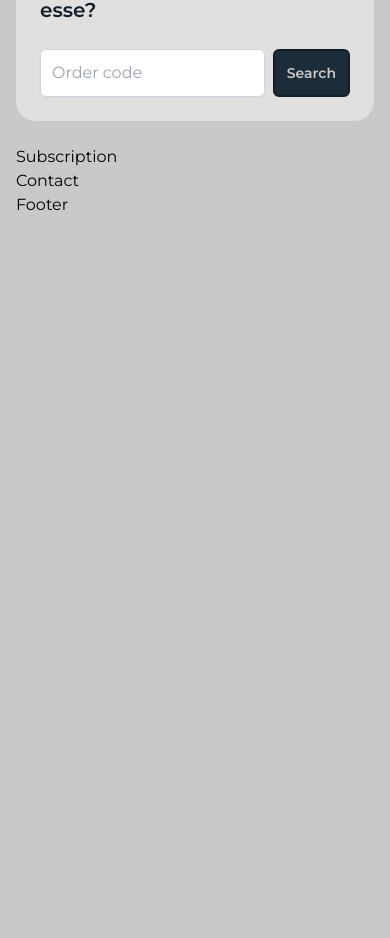
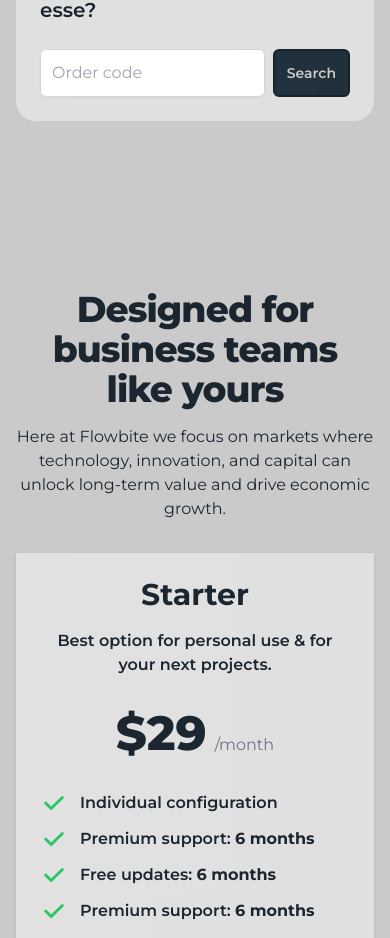
Before and after one commit to AlinOrobet/transport-exchange-usv, a Next.js app: page / in a window 390 px wide. Shown: the part 2913-3851 px from the top of the page. Before the commit the page ends 3130 px from the top, so only its background shows below. Built offline with nearby package versions, Linux system fonts and the light colour scheme; no server answers; the database is empty.

Commit message:
Subscription section & motion for previous sections

```diff
--- a/app/(site)/components/features/Business.tsx
+++ b/app/(site)/components/features/Business.tsx
@@ -5,12 +5,23 @@ import {AiFillStar} from "react-icons/ai";
 import {BsShieldFillCheck, BsFillSendFill} from "react-icons/bs";
 import FeaturesCard from "./FeaturesCard";
 import Button from "@/app/components/Button";
+import {motion} from "framer-motion";
 const Business = () => {
   const registerModal = useRegisterModal();
 
   return (
     <div className="flex flex-col py-6 lg:items-center lg:justify-around lg:flex-row">
-      <div className="flex flex-col">
+      <motion.div
+        initial={{opacity: 0, x: -50}}
+        animate={{
+          opacity: 1,
+          x: 0,
+          transition: {
+            duration: 1,
+          },
+        }}
+        className="flex flex-col"
+      >
         <h2 className="text-4xl tracking-tight font-extrabold leading-[40px] lg:leading-[50px]">
           Lorem ipsum dolor, <br className="hidden sm:block" /> sit amet consectetur adipisicing.
         </h2>
@@ -20,7 +31,7 @@ const Business = () => {
           praesentium ea vel tempore debitis qui soluta unde dolor.
         </p>
         <Button onClick={() => registerModal.onOpen()}>Start now</Button>
-      </div>
+      </motion.div>
       <div className="w-full lg:w-[75vh]">
         {features.map((feature) => (
           <FeaturesCard
--- a/app/(site)/components/features/FeaturesCard.tsx
+++ b/app/(site)/components/features/FeaturesCard.tsx
@@ -11,8 +11,16 @@ interface FeaturesCardProps {
 const FeaturesCard: React.FC<FeaturesCardProps> = ({icon: Icon, title, content}) => {
   return (
     <motion.div
-      whileHover={{y: -5, x: -5}}
+      whileHover={{y: -3, x: -3}}
       whileTap={{scale: 0.9}}
+      initial={{opacity: 0, x: 50}}
+      animate={{
+        opacity: 1,
+        x: 0,
+        transition: {
+          duration: 1,
+        },
+      }}
       className="flex flex-row items-center p-6 rounded-md cursor-pointer hover:bg-light_shadow hover:dark:bg-dark_shadow"
     >
       <div className="w-[64px] h-[64px] rounded-full flex items-center justify-center bg-dark dark:bg-light">
--- /dev/null
+++ b/app/(site)/components/subscription/ListItem.tsx
@@ -0,0 +1,30 @@
+"use client";
+import React from "react";
+
+interface ListItemProps {
+  description: string;
+  details?: string;
+}
+
+export const ListItem: React.FC<ListItemProps> = ({description, details}) => {
+  return (
+    <div className="flex items-center space-x-3">
+      <svg
+        className="flex-shrink-0 text-green-500 w-7 h-7 dark:text-green-400"
+        fill="currentColor"
+        viewBox="0 0 20 20"
+        xmlns="http://www.w3.org/2000/svg"
+      >
+        <path
+          fillRule="evenodd"
+          d="M16.707 5.293a1 1 0 010 1.414l-8 8a1 1 0 01-1.414 0l-4-4a1 1 0 011.414-1.414L8 12.586l7.293-7.293a1 1 0 011.414 0z"
+          clipRule="evenodd"
+        ></path>
+      </svg>
+      <span className="font-semibold">
+        {description}
+        <span className="font-bold">{details}</span>
+      </span>
+    </div>
+  );
+};
--- /dev/null
+++ b/app/(site)/components/subscription/PricingCard.tsx
@@ -0,0 +1,108 @@
+"use client";
+import React, {useState} from "react";
+import {ListItem} from "./ListItem";
+import useRegisterModal from "@/app/hooks/useRegisterModal";
+import Button from "@/app/components/Button";
+interface Options {
+  id: number;
+  description: string;
+  details?: string;
+}
+
+interface PricingCardProps {
+  title: string;
+  subtitle: string;
+  price: string;
+  listOfOptions: Options[];
+  canSelect?: boolean;
+  onSelect: (value: string) => void;
+  isSelected?: boolean;
+  miniCard?: boolean;
+}
+
+const PricingCard: React.FC<PricingCardProps> = ({
+  title,
+  subtitle,
+  price,
+  listOfOptions,
+  canSelect,
+  onSelect,
+  isSelected,
+  miniCard,
+}) => {
+  const registerModal = useRegisterModal();
+  return (
+    <>
+      {miniCard ? (
+        <div
+          onClick={() => {
+            if (isSelected) {
+              onSelect("");
+            } else onSelect(title);
+          }}
+          className="relative w-full p-4 border rounded-lg cursor-pointer border-dark dark:border-light text-dark dark:text-light bg-light_shadow dark:bg-dark_shadow"
+        >
+          {canSelect && (
+            <div className="absolute top-0 right-0 p-2">
+              <div className="flex items-center justify-center w-8 h-8 rounded-full dark:bg-dark bg-light">
+                {isSelected && (
+                  <div className="text-dark dark:text-light">
+                    <svg
+                      className="w-8 h-8"
+                      fill="currentColor"
+                      viewBox="0 0 20 20"
+                      xmlns="http://www.w3.org/2000/svg"
+                    >
+                      <path
+                        fillRule="evenodd"
+                        d="M10 18a8 8 0 100-16 8 8 0 000 16zm3.707-9.293a1 1 0 00-1.414-1.414L9 10.586 7.707 9.293a1 1 0 00-1.414 1.414l2 2a1 1 0 001.414 0l4-4z"
+                        clipRule="evenodd"
+                      />
+                    </svg>
+                  </div>
+                )}
+              </div>
+            </div>
+          )}
+          <div className="flex flex-row items-center justify-between w-full">
+            <div className="flex flex-col items-start">
+              <h3 className="mb-2 text-3xl font-bold">{title}</h3>
+              <p className="w-4/5 font-light font-semibold text-left sm:text-lg">{subtitle}</p>
+            </div>
+            <div className="flex items-baseline justify-center my-8">
+              <span className="mr-1 text-5xl font-extrabold">{price}</span>
+              <span className="text-gray-500 dark:text-gray-400">/month</span>
+            </div>
+          </div>
+        </div>
+      ) : (
+        <div className="flex flex-col p-6 mx-auto text-center shadow border-rounded-lg border-dark dark:border-light text-dark dark:text-light bg-light_shadow dark:bg-dark_shadow xl:p-8">
+          <h3 className="mb-4 text-3xl font-bold">{title}</h3>
+          <p className="font-light font-semibold sm:text-lg">{subtitle}</p>
+          <div className="flex items-baseline justify-center my-8">
+            <span className="mr-2 text-5xl font-extrabold">{price}</span>
+            <span className="text-gray-500 dark:text-gray-400">/month</span>
+          </div>
+          <ul className="grid mb-4 space-y-2 text-left sm:grid-cols-2 lg:grid-cols-1">
+            {listOfOptions.map((option) => (
+              <ListItem
+                key={option.id}
+                description={option.description}
+                details={option?.details}
+              />
+            ))}
+          </ul>
+          <Button
+            onClick={() => {
+              registerModal.onOpen();
+            }}
+          >
+            Get started
+          </Button>
+        </div>
+      )}
+    </>
+  );
+};
+
+export default PricingCard;
--- a/app/(site)/components/subscription/Subscription.tsx
+++ b/app/(site)/components/subscription/Subscription.tsx
@@ -1,7 +1,108 @@
+"use client";
 import React from "react";
-
-const Subscription = () => {
-  return <div>Subscription</div>;
+import PricingCard from "./PricingCard";
+import {motion} from "framer-motion";
+const Subscriptions = () => {
+  return (
+    <section id="subscriptions" className="relative flex flex-col pt-36 lg:h-screen">
+      <div>
+        {/* gradient start */}
+        <div className="absolute z-50 -left-1/2 top-0 w-[50%] h-[50%] rounded-full white__gradient" />
+        <div className="absolute z-50 w-[50%] h-[50%] -left-1/2 bottom-0 rounded-full pink__gradient hidden dark:inline" />
+        <div className="absolute z-50 w-[20%] h-[30%] bottom-1/2 right-0 rounded-full blue__gradient hidden dark:inline" />
+        {/* gradient end */}
+      </div>
+      <div className="max-w-screen-xl mx-auto">
+        <div className="max-w-screen-md mx-auto mb-8 text-center lg:mb-12">
+          <motion.h2
+            initial={{opacity: 0, x: -50}}
+            animate={{
+              opacity: 1,
+              x: 0,
+              transition: {
+                duration: 1,
+              },
+            }}
+            className="mb-4 text-4xl font-extrabold tracking-tight text-dark dark:text-light"
+          >
+            Designed for business teams like yours
+          </motion.h2>
+          <motion.p
+            initial={{opacity: 0, x: 50}}
+            animate={{
+              opacity: 1,
+              x: 0,
+              transition: {
+                duration: 1,
+              },
+            }}
+            className="mb-5 font-sembibold text-dark dark:text-light sm:text-xl"
+          >
+            Here at Flowbite we focus on markets where technology, innovation, and capital can
+            unlock long-term value and drive economic growth.
+          </motion.p>
+        </div>
+        <motion.div
+          initial={{opacity: 0, scale: 0.5}}
+          animate={{opacity: 1, scale: 1}}
+          transition={{duration: 1}}
+          className="space-y-8 lg:grid lg:grid-cols-3 sm:gap-6 xl:gap-10 lg:space-y-0"
+        >
+          {pricingCards.map((card) => (
+            <PricingCard
+              key={card.id}
+              title={card.title}
+              subtitle={card.subtitle}
+              price={card.price}
+              listOfOptions={card.listOfOptions}
+              onSelect={() => {}}
+            />
+          ))}
+        </motion.div>
+      </div>
+    </section>
+  );
 };
 
-export default Subscription;
+export default Subscriptions;
+export const pricingCards = [
+  {
+    id: 1,
+    title: "Starter",
+    subtitle: "Best option for personal use & for your next projects.",
+    price: "$29",
+    listOfOptions: [
+      {id: 1, description: "Individual configuration"},
+      {id: 2, description: "Premium support: ", details: "6 months"},
+      {id: 3, description: "Free updates: ", details: "6 months"},
+      {id: 4, description: "Premium support: ", details: "6 months"},
+      {id: 5, description: "Free updates: ", details: "6 months"},
+    ],
+  },
+  {
+    id: 2,
+    title: "Company",
+    subtitle: "Relevant for multiple users & premium support.",
+    price: "$99",
+    listOfOptions: [
+      {id: 1, description: "Individual configuration"},
+      {id: 2, description: "Premium support: ", details: "6 months"},
+      {id: 3, description: "Free updates: ", details: "6 months"},
+      {id: 4, description: "Premium support: ", details: "6 months"},
+      {id: 5, description: "Free updates: ", details: "6 months"},
+    ],
+  },
+  {
+    id: 3,
+    title: "Enterprise",
+    subtitle: "Best for large scale uses and extended redistribution.",
+    price: "$499",
+    listOfOptions: [
+      {id: 1, description: "Individual configuration"},
+      {id: 2, description: "Premium support: ", details: "6 months"},
+      {id: 3, description: "Free updates: ", details: "6 months"},
+      {id: 4, description: "Premium support: ", details: "6 months"},
+      {id: 5, description: "Free updates: ", details: "6 months"},
+    ],
+  },
+];
```
Also changed, not shown: app/(site)/components/hero/Hero.tsx (+46 -8 lines).
